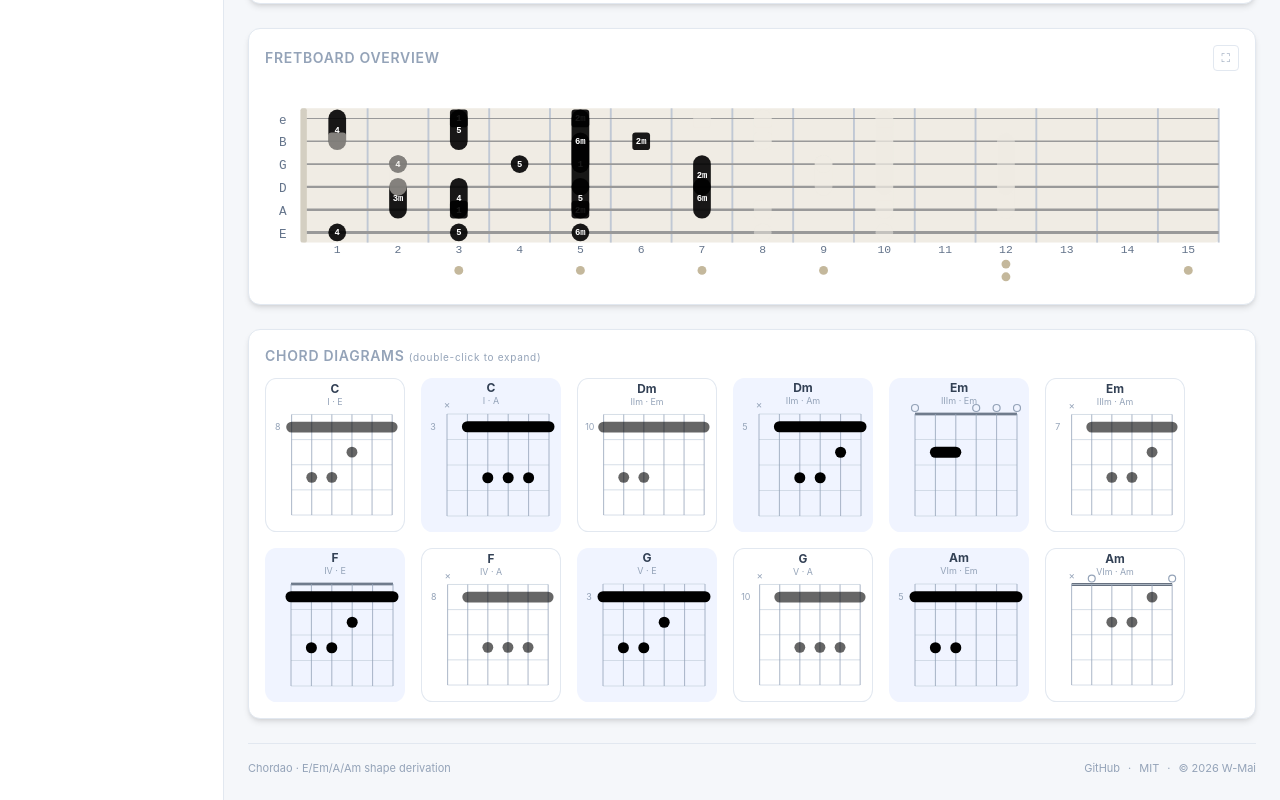
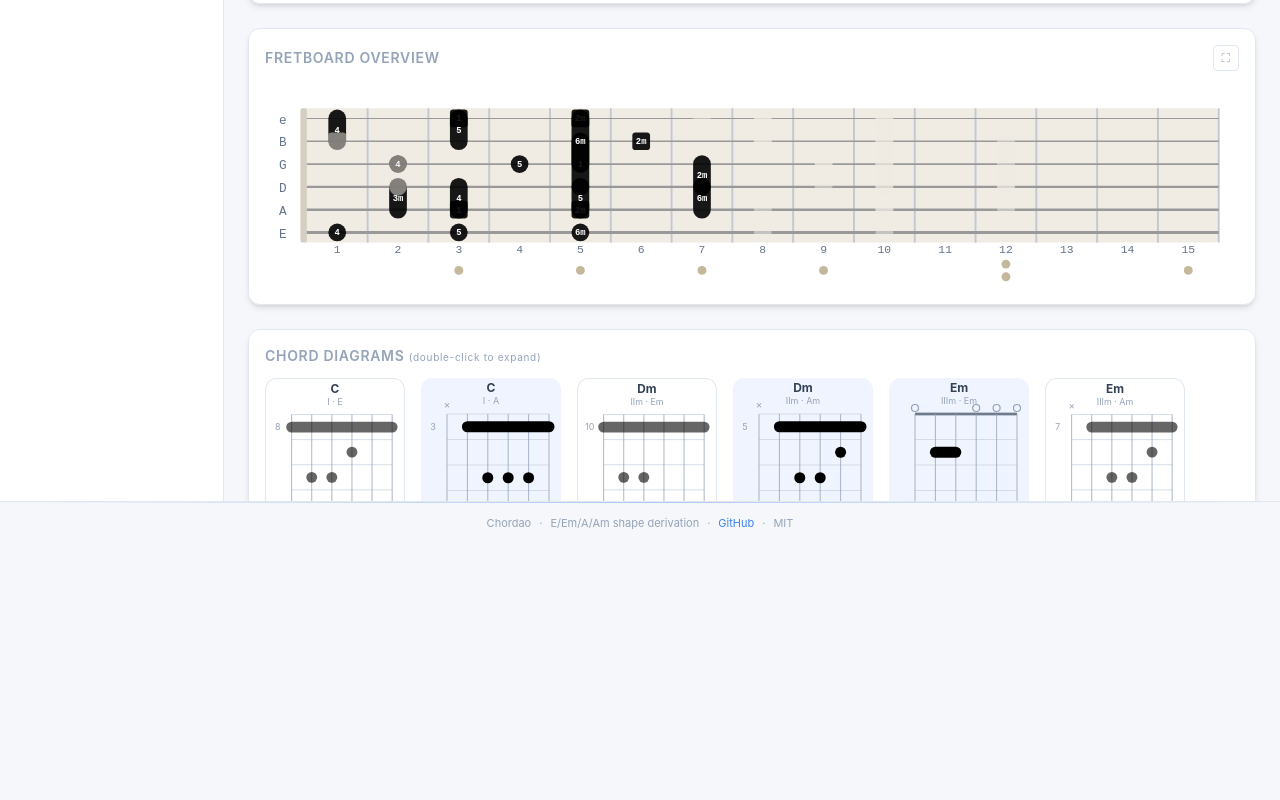
Before and after one commit to W-Mai/chordao, a React (Vite) app: page / in a window 1280 px wide. Shown: the part 257-1057 px from the top of the page. After the commit the page ends 800 px from the top, so only its background shows below. Built offline with nearby package versions, Linux system fonts and the light colour scheme.

Commit message:
fix: lock layout to viewport height, only main area scrolls

```diff
--- a/src/App.tsx
+++ b/src/App.tsx
@@ -70,10 +70,11 @@ function App() {
   const sectionTitle = `text-sm font-semibold text-bp-muted tracking-wider uppercase [body.light_&]:text-lt-muted`;
 
   return (
-    <div className="flex flex-col md:flex-row min-h-screen">
+    <div className="flex flex-col h-screen">
+      <div className="flex flex-col md:flex-row flex-1 min-h-0">
       {/* Sidebar */}
       <aside className="w-full md:w-56 shrink-0 border-b md:border-b-0 md:border-r border-bp-line bg-bp-surface p-3 md:p-4
-                        flex flex-col gap-3 md:gap-4 transition-colors
+                        flex flex-col gap-3 md:gap-4 transition-colors md:overflow-y-auto md:min-h-0
                         [body.light_&]:bg-lt-surface [body.light_&]:border-lt-line">
         <div className="flex items-center gap-2.5">
           <div className="w-9 h-9 rounded-xl bg-bp-accent/20 [body.light_&]:bg-lt-accent/20 flex items-center justify-center shrink-0">
@@ -141,7 +142,7 @@ function App() {
       </aside>
 
       {/* Main */}
-      <main className="flex-1 p-3 md:p-6 overflow-auto">
+      <main className="flex-1 min-h-0 p-3 md:p-6 overflow-y-auto">
         <section className={sectionCard}>
           <div className="flex items-center justify-between mb-3">
             <h2 className={sectionTitle}>Shape Grid</h2>
@@ -176,21 +177,24 @@ function App() {
             })}
           </div>
         </section>
-        {/* Footer */}
-        <footer className="mt-6 pt-4 border-t border-bp-line [body.light_&]:border-lt-line text-[11px] text-bp-muted [body.light_&]:text-lt-muted">
-          <div className="flex flex-col sm:flex-row items-center justify-between gap-2 text-center sm:text-left">
-            <span>Chordao · E/Em/A/Am shape derivation</span>
-            <div className="flex items-center gap-2">
-              <a href="https://github.com/W-Mai/chordao" target="_blank" rel="noopener"
-                className="hover:text-bp-accent [body.light_&]:hover:text-lt-accent transition-colors">GitHub</a>
-              <span>·</span>
-              <span>MIT</span>
-              <span>·</span>
-              <span>© 2026 W-Mai</span>
-            </div>
-          </div>
-        </footer>
+        {/* Footer removed from here, now at page bottom */}
       </main>
+      </div>
+
+      {/* Footer */}
+      <footer className="shrink-0 relative border-t border-bp-line [body.light_&]:border-lt-line">
+        <div className="h-px bg-gradient-to-r from-transparent via-bp-accent/40 to-transparent [body.light_&]:via-lt-accent/40" />
+        <div className="py-3 flex items-center justify-center gap-2 text-[11px] text-bp-muted [body.light_&]:text-lt-muted flex-wrap">
+          <span>Chordao</span>
+          <span>·</span>
+          <span>E/Em/A/Am shape derivation</span>
+          <span>·</span>
+          <a href="https://github.com/W-Mai/chordao" target="_blank" rel="noopener"
+            className="text-bp-accent [body.light_&]:text-lt-accent hover:underline">GitHub</a>
+          <span>·</span>
+          <span>MIT</span>
+        </div>
+      </footer>
 
       {/* Fullscreen overlays */}
       <FullscreenOverlay active={gridFS} onClose={closeGrid}>
```
